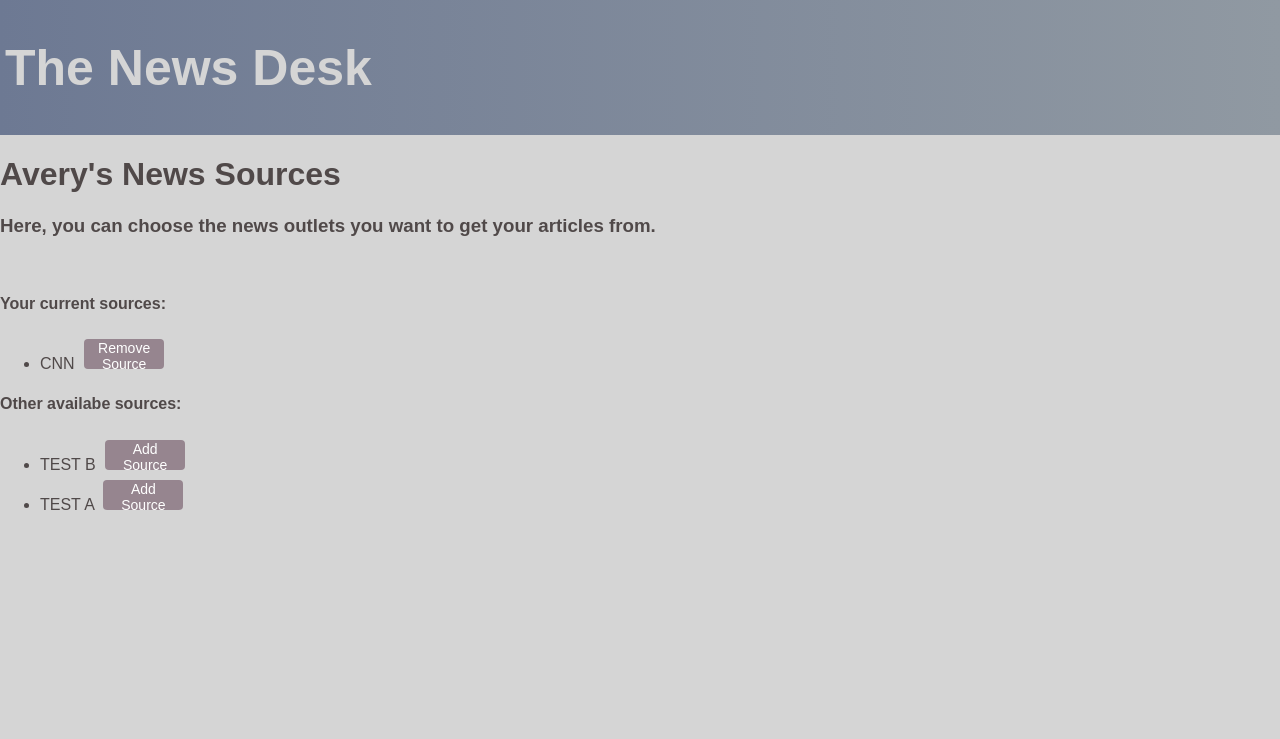
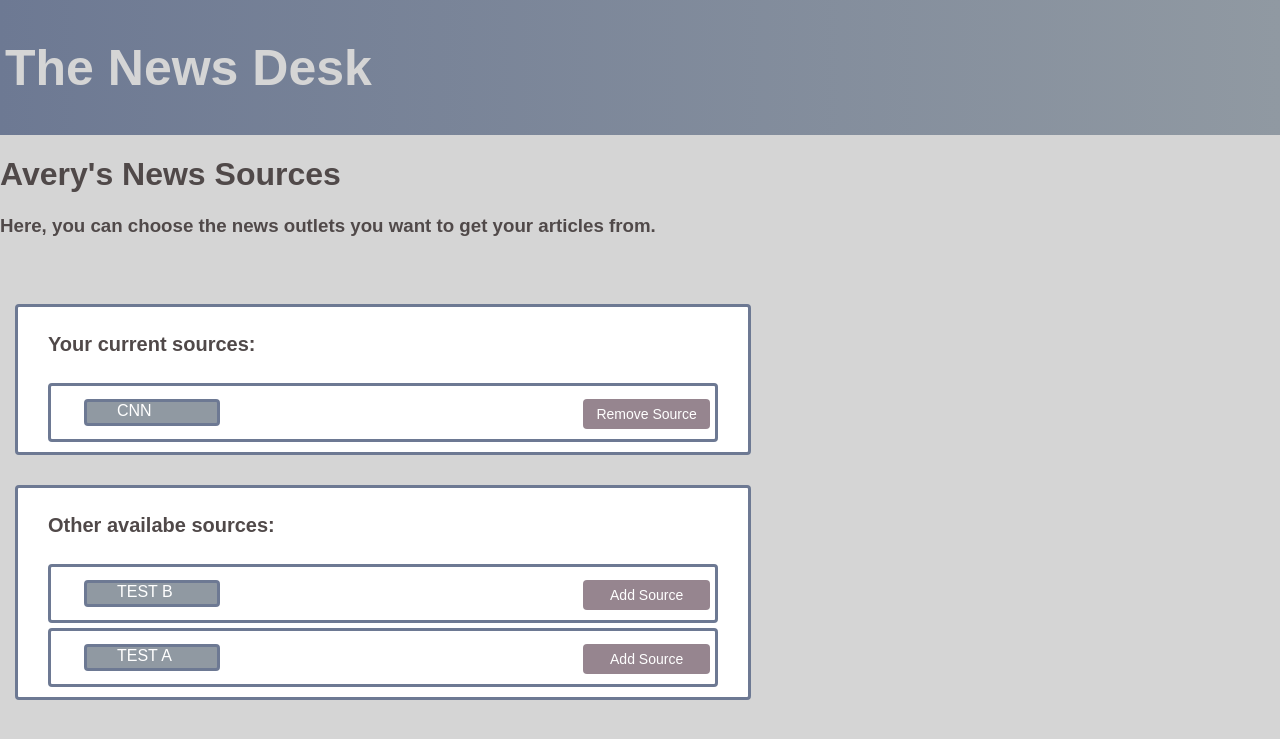
Before and after one commit to AveryLevin/News-Desk-App, a Django app: page /news/user_home/sources in a window 1280 px wide. Shown: the top 739 px of the page. Run offline with Django 3.2, Linux system fonts and the light colour scheme; a user stored in the database is signed in; data comes from the database, SQL or seed files in the repository; both versions use the stored data as it was after the commit.

Commit message:
all pages have style

```diff
--- a/newsapp/news_scraper/static/news_scraper/css/base_style.css
+++ b/newsapp/news_scraper/static/news_scraper/css/base_style.css
@@ -38,7 +38,7 @@ button {
 }
 
 input {
-    background-color: var(--paper);
+    background-color: rgb(232, 240, 254);
     height: 30px;
     border-radius: 4px;
     font-size: 16px;
--- /dev/null
+++ b/newsapp/news_scraper/static/news_scraper/css/user_sources.css
@@ -0,0 +1,62 @@
+.source-list {
+    display: block;
+    background: white;
+    border-style: solid;
+    border-color: var(--lavender);
+    border-radius: 4px;
+    padding-left: 30px;
+    padding-top: 0px;
+    padding-bottom: 10px;
+    margin: 15px;
+    margin-top: 30px;
+    margin-bottom: 30px;
+    width: 700px;
+}
+
+.source-list h4 {
+    font-size: 20px;
+    padding: 0px;
+}
+
+.hztl-line {
+    padding-top: 0px;
+    padding-bottom: 0px;
+    margin-right: 45px;
+    height: 1px;
+    background-color: var(--overcast);
+    color: black;
+}
+
+.source-item {
+    display: block;
+    background: white;
+    border-style: solid;
+    border-color: var(--lavender);
+    border-radius: 4px;
+    padding-left: 30px;
+    padding-top: 10px;
+    padding-bottom: 10px;
+    margin-top: 5px;
+    margin-right: 30px;
+}
+
+.left-side {
+    display: block;
+    border-style: solid;
+    border-color: var(--lavender);
+    color: white;
+    border-radius: 4px;
+    padding-left: 30px;
+    padding-top: 00px;
+    padding-bottom: 03px;
+    margin: 3px;
+    width: 100px;
+    background: var(--overcast);
+}
+
+.edit-source {
+    float: right;
+    transform: translate(0px, -35px);
+    size: 100%;
+    width: 20%;
+}
--- a/newsapp/news_scraper/templates/news_scraper/user_sources.html
+++ b/newsapp/news_scraper/templates/news_scraper/user_sources.html
@@ -1,10 +1,13 @@
 {% extends 'news_scraper/base.html' %}
 
+{% block head %}
+{% load static %}
+<link rel="stylesheet" type="text/css" href="{% static 'news_scraper/css/user_sources.css' %}">
+{% endblock %}
 
 {% block title %}
 {{user.username.capitalize}}'s News Sources
 {% endblock title %}
-
 
 {% block body %}
 
@@ -16,15 +19,15 @@
 <div class="user_sources">
 
     {% if user_sources %}
-    <h4>Your current sources:</h4>
 
-    <ul>
+    <ul class="source-list">
+        <h4>Your current sources:</h4>
         {% for own_source in user_sources %}
-        <li class="source_item">
-            {{ own_source.name }}
+        <li class="source-item">
+            <div class=left-side>{{ own_source.name }}</div>
 
             <!-- IMPLEMENT ME -->
-            <button>Remove Source</button>
+            <button class="edit-source">Remove Source</button>
         </li>
         {% endfor %}
 
@@ -33,16 +36,16 @@
 
 
     {% if new_sources %}
-    <h4>Other availabe sources:</h4>
 
-    <ul>
 
+    <ul class="source-list">
+        <h4>Other availabe sources:</h4>
         {% for new_source in new_sources %}
-        <li class="source_item">
-            {{ new_source.name }}
+        <li class="source-item">
+            <div class=left-side>{{ new_source.name }}</div>
 
             <!-- IMPLEMENT ME -->
-            <button>Add Source</button>
+            <button class="edit-source">Add Source</button>
         </li>
         {% endfor %}
 
```
Also changed, not shown: newsapp/news_scraper/static/news_scraper/css/guest.css (added, +8 -0 lines), newsapp/news_scraper/static/news_scraper/css/register.css (added, +8 -0 lines), newsapp/news_scraper/templates/news_scraper/guest_home.html (+5 -12 lines), newsapp/news_scraper/templates/news_scraper/login.html (+12 -11 lines), newsapp/news_scraper/templates/news_scraper/register_new_user.html (+15 -10 lines), newsapp/db.sqlite3.
